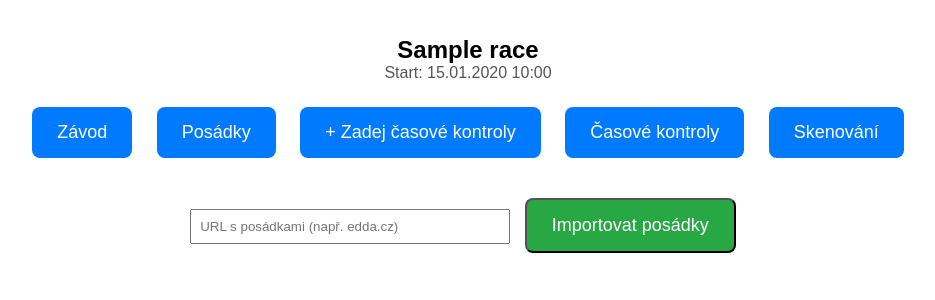
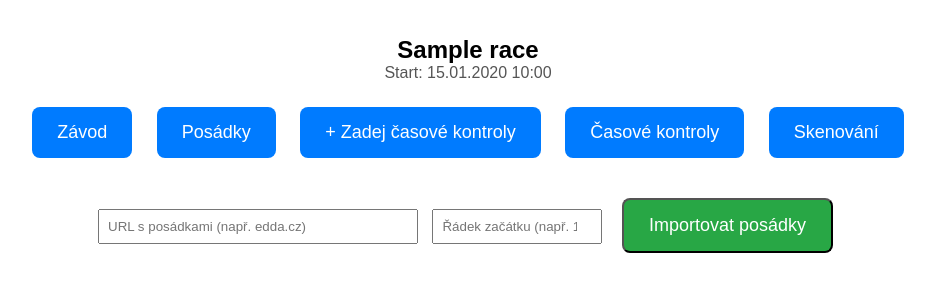
Before and after one commit to smid13/revival, a Flask app: page / in a window 1280 px wide. Shown: the part 225-525 px from the top of the page, without its empty margins (172-1107 px from the left). Run offline with Flask 3, Linux system fonts and the light colour scheme; tables that the repository leaves empty hold one stand-in row (values such as "Sample post").

Commit message:
Update index.html

```diff
--- a/templates/index.html
+++ b/templates/index.html
@@ -33,6 +33,13 @@
             color: #555;
             font-size: 16px;
         }
+        .import-form {
+            margin-top: 20px;
+        }
+        .import-form input {
+            padding: 8px;
+            margin: 5px;
+        }
     </style>
 </head>
 <body>
@@ -59,13 +66,13 @@
                         <span class="button" style="background-color: gray; cursor: not-allowed;">Skenování</span>
                     {% endif %}
                 </div>
-                <!-- přidej tohle do každého race-block -->
-                <form action="{{ url_for('import_crews', race_id=race.id) }}" method="post" style="margin-top: 20px;">
-                    <input type="url" name="source_url" placeholder="URL s posádkami (např. edda.cz)"
-                            style="width: 300px; padding: 8px;" required>
+
+                <!-- Formulář pro import posádek -->
+                <form action="{{ url_for('import_crews', race_id=race.id) }}" method="post" class="import-form">
+                    <input type="url" name="source_url" placeholder="URL s posádkami (např. edda.cz)" required style="width: 300px;">
+                    <input type="number" name="start_row" placeholder="Řádek začátku (např. 1)" min="0" style="width: 150px;">
                     <button type="submit" class="button" style="background-color: #28a745;">Importovat posádky</button>
                 </form>
-
             </div>
         {% endfor %}
     {% else %}
```
